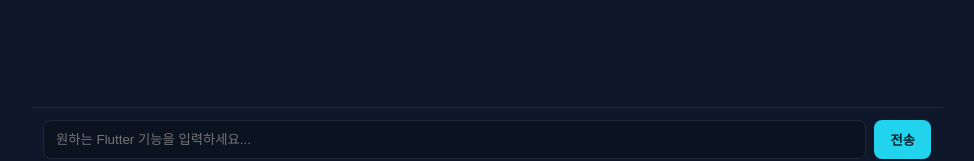
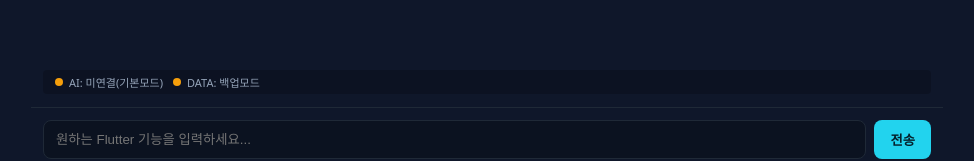
Before and after one commit to panbi7/flutterProject, a React (Vite) app in the folder frontend/: page / in a window 1280 px wide. Shown: the part 618-779 px from the top of the page, without its empty margins (153-1127 px from the left). Built offline with nearby package versions, Linux system fonts and the light colour scheme.

Commit message:
feat: add system status indicator and fix clarify loop

```diff
--- a/frontend/index.html
+++ b/frontend/index.html
@@ -16,7 +16,14 @@
       .bubble { max-width: 75%; padding: 10px 12px; border-radius: 12px; border:1px solid var(--border); background: var(--card); }
       .me { align-self:flex-end; background: #1f2937; }
       .bot { align-self:flex-start; }
-      .footer { display:flex; gap: 8px; padding: 12px; border-top:1px solid var(--border); }
+      .status-bar { display: flex; align-items: center; padding: 4px 12px; font-size: 11px; color: var(--muted); background: rgba(0,0,0,0.2); border-radius: 4px; margin-bottom: 8px; position: absolute; top: -38px; left: 12px; right: 12px; }
+      .status-dot { width: 8px; height: 8px; border-radius: 50%; margin-right: 6px; }
+      .status-dot.connected { background: #10b981; box-shadow: 0 0 8px #10b981; }
+      .status-dot.error { background: #ef4444; }
+      .status-dot.checking { background: #f59e0b; }
+      .status-dot.ready { background: #10b981; }
+      .status-dot.fallback { background: #f59e0b; }
+      .footer { position: relative; display:flex; gap: 8px; padding: 12px; border-top:1px solid var(--border); }
       .input { flex:1; padding: 10px 12px; border-radius: 8px; border:1px solid var(--border); background:#0b1220; color:var(--text); outline:none; }
       .btn { padding: 10px 16px; border-radius: 8px; background: var(--accent); color:#04202b; border:none; font-weight:600; cursor:pointer; }
       .cards { display:flex; gap: 12px; margin-top: 10px; overflow-x: auto; padding-bottom: 8px; scroll-behavior: smooth; }
--- a/frontend/src/components/Chat.jsx
+++ b/frontend/src/components/Chat.jsx
@@ -13,6 +13,7 @@ export default function Chat() {
   ])
   const [loading, setLoading] = useState(false)
   const [latestPackages, setLatestPackages] = useState([])
+  const [systemStatus, setSystemStatus] = useState({ ai: 'checking', data: 'checking' })
   const listRef = useRef(null)
 
   useEffect(() => {
@@ -29,7 +30,11 @@ export default function Chat() {
     try {
       // 백엔드 API 호출 (Gemini 분류 + 패키지 추천)
       const resp = await postIntent(text)
-      const { type, intent, source, packages = [], packageName, geminiRaw } = resp || {}
+      const { type, intent, source, packages = [], packageName, geminiRaw, status } = resp || {}
+
+      if (status) {
+        setSystemStatus(status)
+      }
       const isFeature = type === 'feature_request'
       const isPackageQuery = type === 'package_query'
 
@@ -55,8 +60,8 @@ export default function Chat() {
       const botMsg = {
         role: 'assistant',
         text: isFeature
-          ? featureMessages[intent] || `관련 패키지를 추천드립니다! 📦`
-          : nonFeatureMessages[type] || nonFeatureMessages.clarify,
+          ? featureMessages[intent] || `관력 패키지 리스트를 찾아보았습니다! 📦`
+          : nonFeatureMessages[type] || '원하시는 Flutter 기능을 찾지 못했지만, 가장 많이 찾는 로그인/지도 기능을 먼저 살펴보세요! 😊',
       }
       setMessages((prev) => [...prev, botMsg])
 
@@ -101,6 +106,13 @@ export default function Chat() {
         )}
       </div>
       <div className="footer">
+        <div className="status-bar">
+          <span className={`status-dot ${systemStatus.ai}`}></span>
+          AI: {systemStatus.ai === 'connected' ? '연결됨' : '미연결(기본모드)'}
+          <span style={{ marginLeft: '10px' }}></span>
+          <span className={`status-dot ${systemStatus.data}`}></span>
+          DATA: {systemStatus.data === 'ready' ? '준비됨' : '백업모드'}
+        </div>
         <MessageInput onSend={handleSend} />
       </div>
     </>
--- a/frontend/src/services/api.js
+++ b/frontend/src/services/api.js
@@ -9,7 +9,7 @@ export async function postIntent(message) {
   })
   if (!res.ok) {
     // For demo consistency, still parse if possible
-    try { return await res.json() } catch (_) { return { type: 'feature_request', intent: 'auth_basic', source: 'fallback_error', packages: [] } }
+    try { return await res.json() } catch (_) { return { type: 'feature_request', intent: 'auth_basic', source: 'fallback_error', packages: [], status: { ai: 'error', data: 'fallback' } } }
   }
   return res.json()
 }
```
Also changed, not shown: 1 other file (tests, documents, lock files or other folders).
